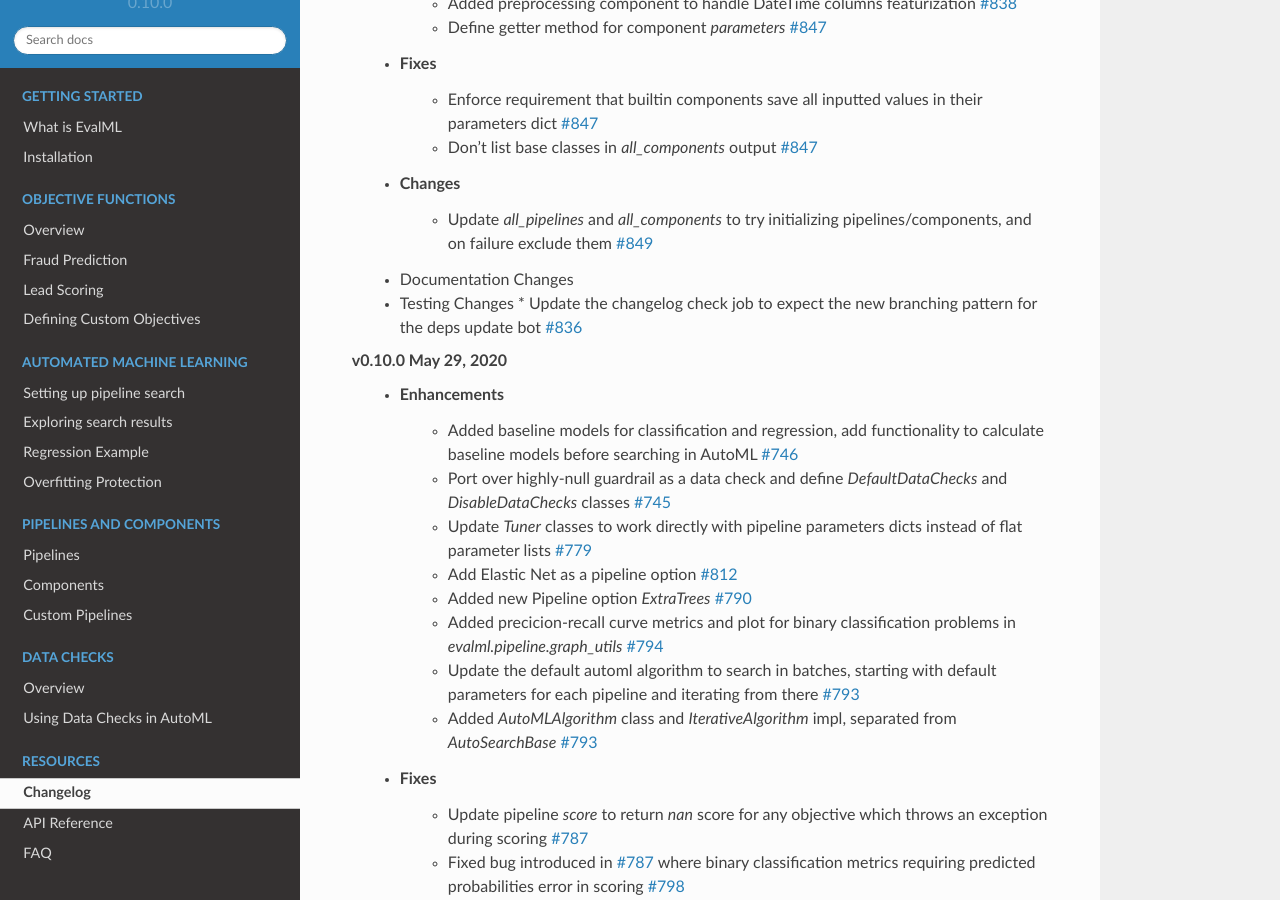
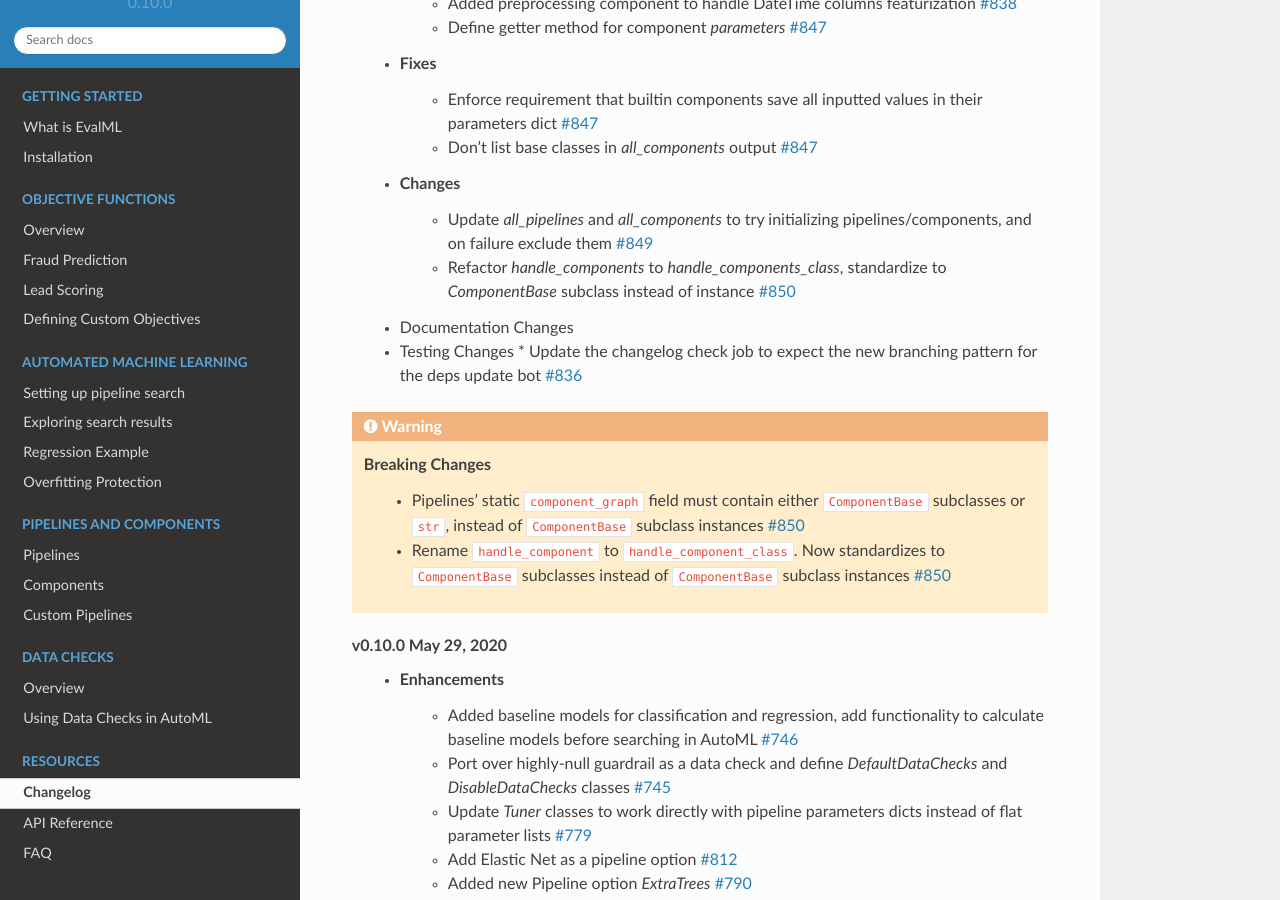
Before and after one commit to alteryx/evalml, a Sphinx documentation site: the page built from docs/source/changelog.rst, in a window 1280 px wide and 900 px high, scrolled down 379 px. Built offline with Sphinx 7.4.7 and the Read the Docs theme 2.0.0, drawn with Linux system fonts in a browser that asks for light colours; comment, search, counter and statistics services are not loaded.

Commit message:
Changelog

```diff
--- a/docs/source/changelog.rst
+++ b/docs/source/changelog.rst
@@ -17,9 +17,16 @@
         * Don't list base classes in `all_components` output :pr:`847`
     * Changes
         * Update `all_pipelines` and `all_components` to try initializing pipelines/components, and on failure exclude them :pr:`849`
+        * Refactor `handle_components` to `handle_components_class`, standardize to `ComponentBase` subclass instead of instance :pr:`850`
     * Documentation Changes
     * Testing Changes
       * Update the changelog check job to expect the new branching pattern for the deps update bot :pr:`836`
+
+.. warning::
+
+    **Breaking Changes**
+        * Pipelines' static ``component_graph`` field must contain either ``ComponentBase`` subclasses or ``str``, instead of ``ComponentBase`` subclass instances :pr:`850`
+        * Rename ``handle_component`` to ``handle_component_class``. Now standardizes to ``ComponentBase`` subclasses instead of ``ComponentBase`` subclass instances :pr:`850`
 
 
 **v0.10.0 May 29, 2020**
```
